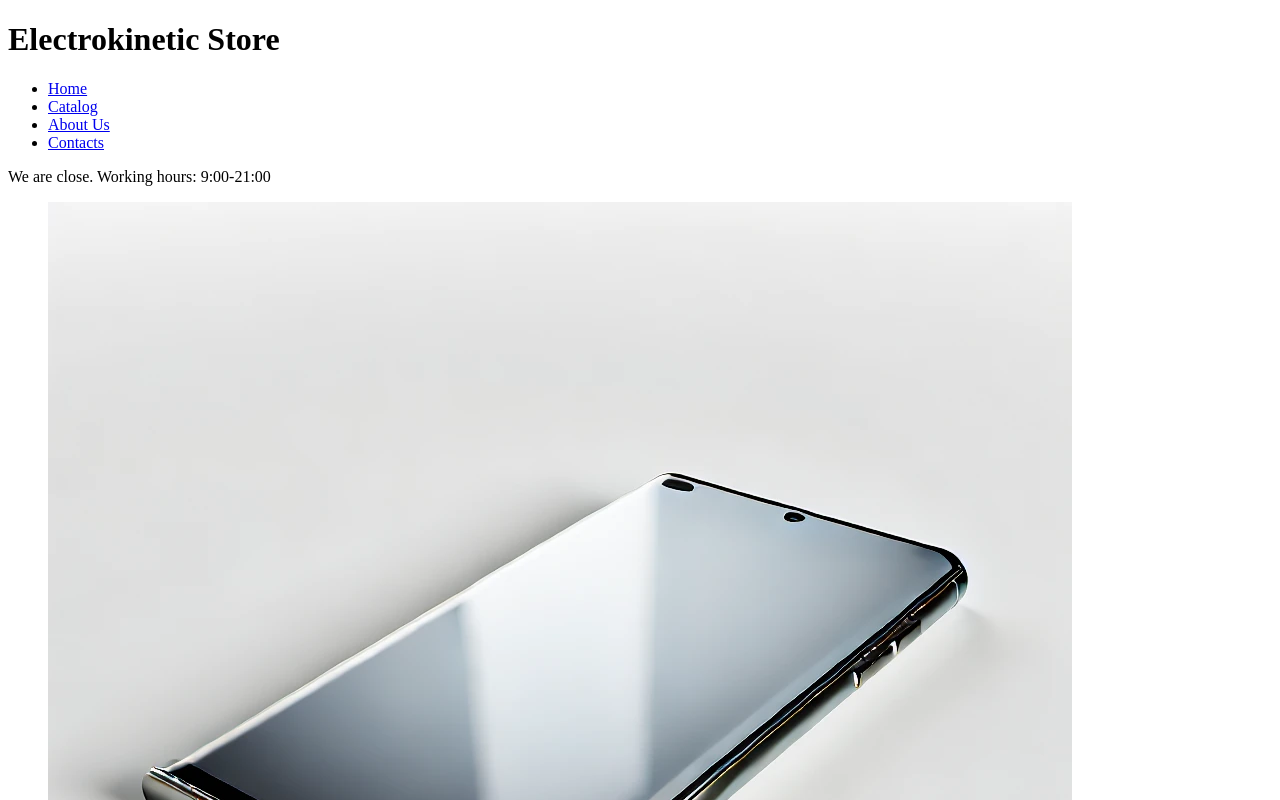
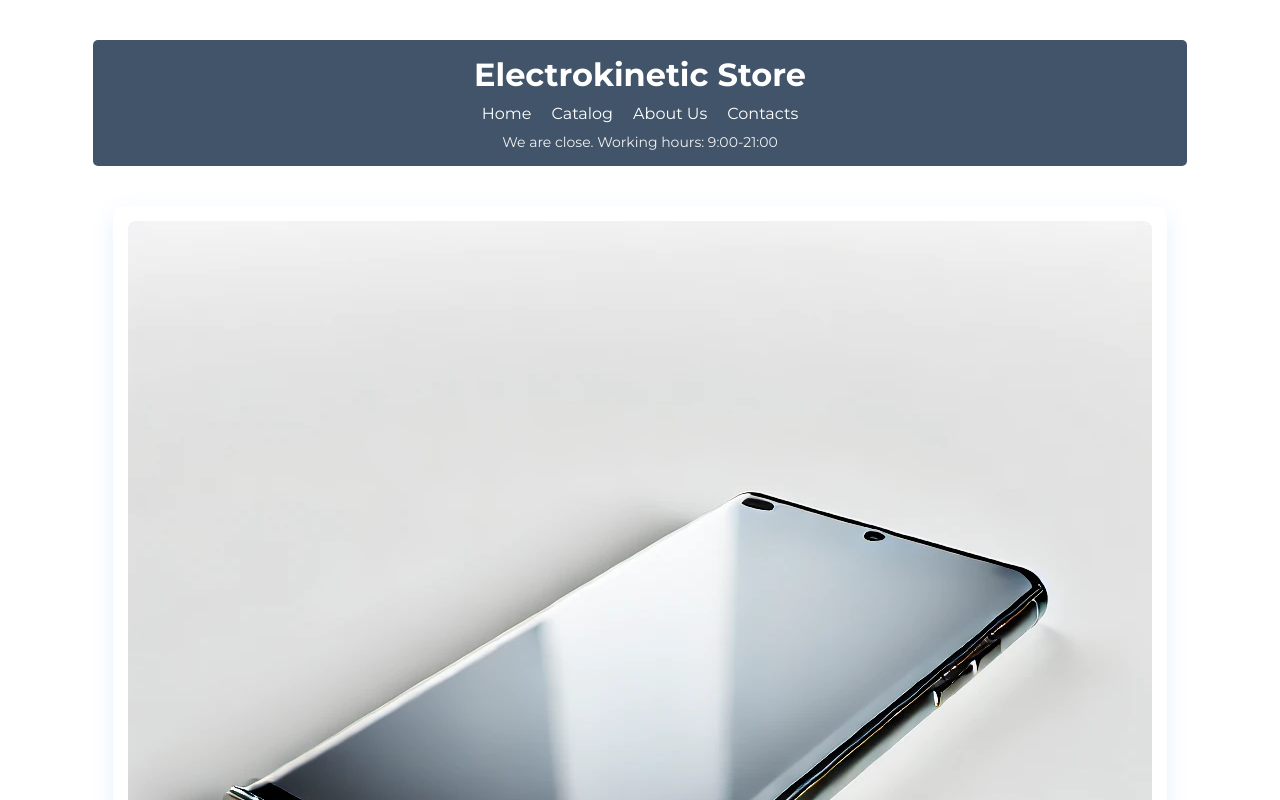
Before and after one commit to AlexxBelous/e-store, a React (Vite) app: page / in a window 1280 px wide. Shown: the top 800 px of the page. Built offline with nearby package versions, Linux system fonts and the light colour scheme.

Commit message:
On topic: 	4.8 How file and folder paths work in a vite project

```diff
--- a/src/App.jsx
+++ b/src/App.jsx
@@ -1,4 +1,6 @@
-import React, {Profiler} from "react";
+import React from "react";
+import "./index.css"
+
 
 const productData = [
     {
@@ -63,9 +65,9 @@ function Header() {
     const isOpen = hour >= openHours && hour <= closeHours;
 
     return (
-        <header>
+        <header className="header">
             <h1>Electrokinetic Store</h1>
-            <nav>
+            <nav className="nav">
                 <ul>
                     <li><a href="#home">Home</a></li>
                     <li><a href="#catalog">Catalog</a></li>
@@ -73,7 +75,7 @@ function Header() {
                     <li><a href="#contacts">Contacts</a></li>
                 </ul>
             </nav>
-            <div>
+            <div className="working-hours">
                 {isOpen ? (
                     <p>We are currently open. Working hours: {openHours}:00-{closeHours}:00</p>
                 ) : (
@@ -86,8 +88,8 @@ function Header() {
 }
 
 function Catalog() {
-    return <main>
-        <ul>
+    return <main className="catalog">
+        <ul className="products">
             <Product/>
         </ul>
     </main>;
@@ -96,7 +98,7 @@ function Catalog() {
 function Product() {
     const products = [...productData];
     return (
-        <li>
+        <li className="product">
 
             <img src={products[1].photoName} alt={products[1].name}/>
             <div>
@@ -110,7 +112,7 @@ function Product() {
 }
 
 function Footer() {
-    return <footer>Footer</footer>
+    return <footer className="footer">Footer</footer>
 }
 
 export default App;
```
